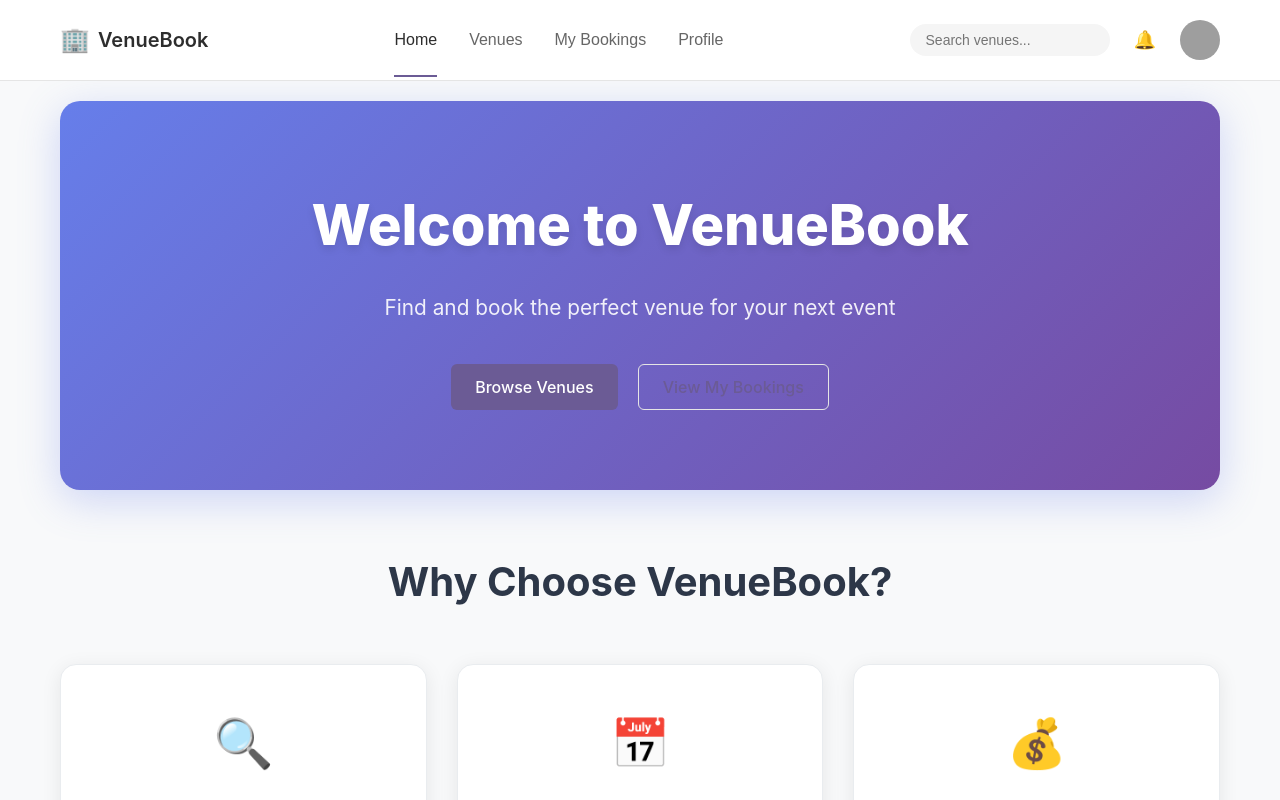
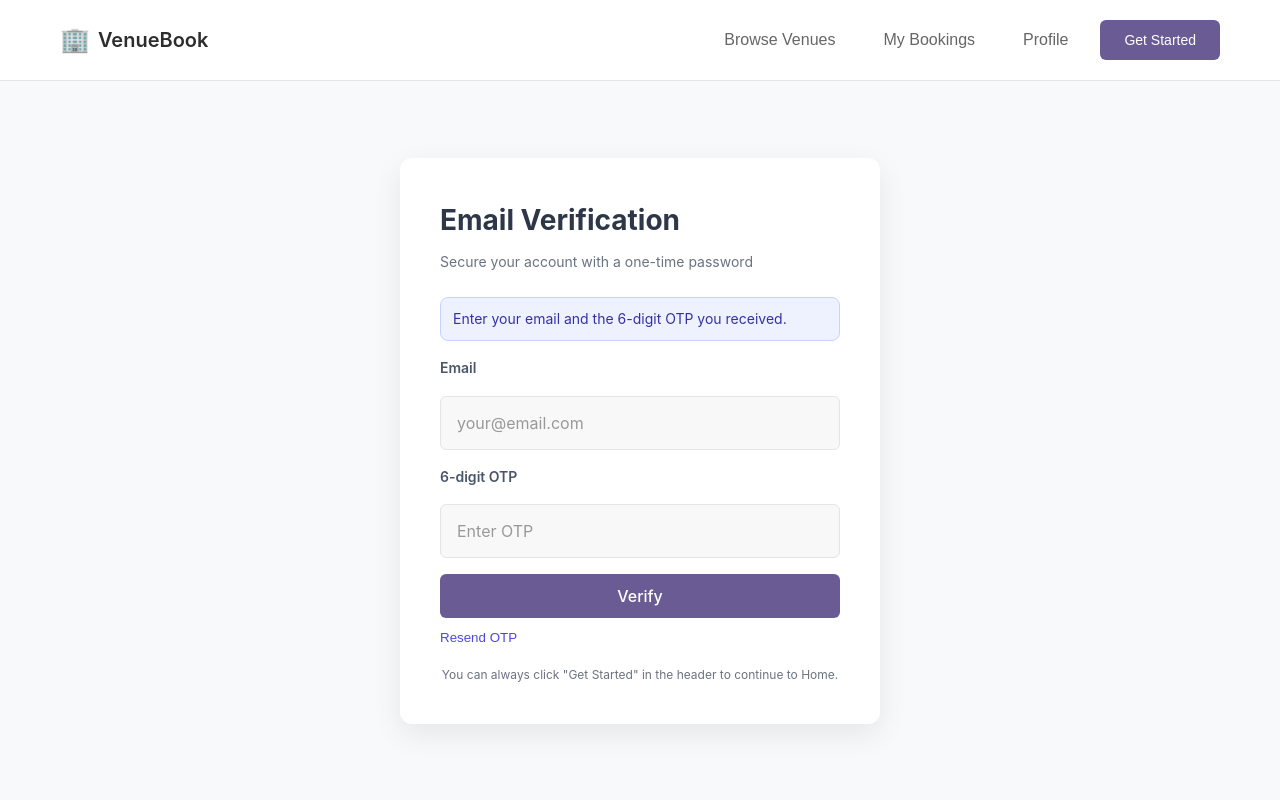
Before and after one commit to ritzsanchala2607/odoo_Final_54, a React (Vite) app in the folder Frontend/: page /verify-otp in a window 1280 px wide. Before the commit this address led to /home. Shown: the top 800 px of the page. Built offline with nearby package versions, Linux system fonts and the light colour scheme; grey boxes are pictures that could not be loaded.

Commit message:
added otp verification page

```diff
--- a/Frontend/src/App.jsx
+++ b/Frontend/src/App.jsx
@@ -7,6 +7,7 @@ import HomePage from './pages/HomePage';
 import VenuesPage from './pages/VenuesPage';
 import MyBookingsPage from './pages/MyBookingsPage';
 import ProfilePage from './pages/ProfilePage';
+import VerifyOtpPage from './pages/VerifyOtpPage';
 import './App.css';
 
 function App() {
@@ -17,6 +18,7 @@ function App() {
           <Route path="/" element={<Navigate to="/home" replace />} />
           <Route path="/login" element={<LoginPage />} />
           <Route path="/register" element={<RegisterPage />} />
+          <Route path="/verify-otp" element={<VerifyOtpPage />} />
           <Route path="/home" element={<HomePage />} />
           <Route path="/venues" element={<VenuesPage />} />
           <Route path="/mybookings" element={<MyBookingsPage />} />
--- a/Frontend/src/pages/LoginPage.jsx
+++ b/Frontend/src/pages/LoginPage.jsx
@@ -4,13 +4,11 @@ import axios from 'axios'; // ← make sure this is imported
 import Header from '../components/Header';
 import Button from '../components/Button';
 import Input from '../components/Input';
-import ForgotPasswordModal from '../components/ForgotPasswordModal';
 import './LoginPage.css';
 
 const LoginPage = () => {
   const [email, setEmail] = useState('');
   const [password, setPassword] = useState('');
-  const [showForgotPassword, setShowForgotPassword] = useState(false);
   const [error, setError] = useState('');
   const navigate = useNavigate();
 
@@ -81,7 +79,7 @@ const LoginPage = () => {
               <button
                 type="button"
                 className="forgot-password-link"
-                onClick={() => setShowForgotPassword(true)}
+                onClick={() => navigate('/verify-otp')}
               >
                 Forgot password?
               </button>
@@ -96,11 +94,6 @@ const LoginPage = () => {
           </div>
         </div>
       </div>
-
-      <ForgotPasswordModal
-        isOpen={showForgotPassword}
-        onClose={() => setShowForgotPassword(false)}
-      />
     </div>
   );
 };
--- a/Frontend/src/pages/RegisterPage.jsx
+++ b/Frontend/src/pages/RegisterPage.jsx
@@ -118,16 +118,24 @@ const RegisterPage = () => {
 
     if (Object.keys(newErrors).length === 0) {
       try {
-        // Generate OTP for verification
+        // Attempt to hit backend signup to trigger OTP email (best-effort)
+        try {
+          await axios.post(`${import.meta.env.VITE_BACKEND_URL}/api/user/register`, {
+            full_name: formData.username,
+            email: formData.email,
+            password: formData.password,
+            role: formData.role,
+          }, { withCredentials: true });
+        } catch (err) {
+          console.warn('Backend signup failed or unavailable. Proceeding to OTP step anyway.', err?.message);
+        }
+
+        // Generate OTP for demo-only fallback and move to verify page
         const otp = generateOTP();
-        console.log('Generated OTP:', otp);
+        console.log('Generated OTP (demo fallback):', otp);
 
-        // Simulate API call (frontend-only)
-        console.log('✅ Registration data ready for submission:', formData);
-
-        // Move to OTP verification step
-        setCurrentStep(2);
-
+        // Go to verify-otp page, pass email in query
+        navigate(`/verify-otp?email=${encodeURIComponent(formData.email)}`);
       } catch (error) {
         console.error('❌ Registration failed:', error);
         setErrors({ general: 'Registration failed. Please try again.' });
--- /dev/null
+++ b/Frontend/src/pages/VerifyOtpPage.css
@@ -0,0 +1,92 @@
+.verify-otp-page {
+  min-height: 100vh;
+  background-color: #f8f9fa;
+}
+
+.verify-container {
+  display: flex;
+  justify-content: center;
+  align-items: center;
+  min-height: calc(100vh - 80px);
+  padding: 20px;
+}
+
+.verify-card {
+  background: white;
+  width: 100%;
+  max-width: 480px;
+  padding: 40px;
+  border-radius: 12px;
+  box-shadow: 0 10px 30px rgba(0,0,0,0.08);
+}
+
+.verify-card h1 {
+  font-size: 28px;
+  font-weight: 700;
+  color: #2d3748;
+  margin: 0 0 8px 0;
+}
+
+.subtitle {
+  color: #6b7280;
+  margin: 0 0 24px 0;
+  font-size: 14px;
+}
+
+.info-banner {
+  background-color: #eef2ff;
+  color: #3730a3;
+  border: 1px solid #c7d2fe;
+  padding: 10px 12px;
+  border-radius: 8px;
+  margin-bottom: 16px;
+  font-size: 14px;
+}
+
+.error-banner {
+  background-color: #fee2e2;
+  color: #b91c1c;
+  border: 1px solid #fecaca;
+  padding: 10px 12px;
+  border-radius: 8px;
+  margin-bottom: 16px;
+  font-size: 14px;
+}
+
+.verify-form .form-group {
+  margin-bottom: 16px;
+}
+
+.verify-actions {
+  margin-top: 12px;
+  display: flex;
+  justify-content: space-between;
+}
+
+.link-button {
+  background: none;
+  border: none;
+  color: #4f46e5;
+  cursor: pointer;
+  padding: 0;
+}
+
+.link-button:hover {
+  text-decoration: underline;
+}
+
+.helper-text {
+  margin-top: 20px;
+  font-size: 12px;
+  color: #6b7280;
+  text-align: center;
+}
+
+.fade-in {
+  animation: fadeIn 0.6s ease-in;
+}
+
+@keyframes fadeIn {
+  from { opacity: 0; transform: translateY(10px); }
+  to { opacity: 1; transform: translateY(0); }
+}
--- /dev/null
+++ b/Frontend/src/pages/VerifyOtpPage.jsx
@@ -0,0 +1,133 @@
+import React, { useEffect, useMemo, useState } from 'react';
+import { useLocation, useNavigate } from 'react-router-dom';
+import Header from '../components/Header';
+import Button from '../components/Button';
+import Input from '../components/Input';
+import axios from 'axios';
+import './VerifyOtpPage.css';
+
+function useQuery() {
+  const { search } = useLocation();
+  return useMemo(() => new URLSearchParams(search), [search]);
+}
+
+const VerifyOtpPage = () => {
+  const navigate = useNavigate();
+  const query = useQuery();
+  const [email, setEmail] = useState(query.get('email') || '');
+  const [otp, setOtp] = useState('');
+  const [error, setError] = useState('');
+  const [info, setInfo] = useState('');
+  const [isSubmitting, setIsSubmitting] = useState(false);
+
+  useEffect(() => {
+    // If email not present in query, stay but show editable email field
+    if (!email) {
+      setInfo('Enter your email and the 6-digit OTP you received.');
+    } else {
+      setInfo(`We sent a 6-digit code to ${email}.`);
+    }
+  }, [email]);
+
+  const handleResend = async () => {
+    setError('');
+    setInfo('');
+    if (!email) {
+      setError('Please enter your email first.');
+      return;
+    }
+    try {
+      await axios.post(`${import.meta.env.VITE_BACKEND_URL}/api/user/resend-otp`, { email });
+      setInfo(`A new OTP has been sent to ${email}.`);
+    } catch (err) {
+      console.error(err);
+      setInfo('Could not reach server. If this is a demo, you may proceed using Get Started.');
+    }
+  };
+
+  const handleVerify = async (e) => {
+    e.preventDefault();
+    setError('');
+    if (!email) {
+      setError('Email is required.');
+      return;
+    }
+    if (!otp || otp.length !== 6) {
+      setError('Enter the 6-digit OTP.');
+      return;
+    }
+
+    setIsSubmitting(true);
+    try {
+      await axios.post(`${import.meta.env.VITE_BACKEND_URL}/api/user/verify-otp`, { email, otp });
+      navigate('/home');
+    } catch (err) {
+      console.error(err);
+      if (err.response?.status === 400 || err.response?.status === 401) {
+        setError(err.response?.data?.message || 'Invalid OTP. Please try again.');
+      } else {
+        setInfo('Could not verify due to network/server issue. If this is a demo, you can use Get Started to continue.');
+      }
+    } finally {
+      setIsSubmitting(false);
+    }
+  };
+
+  return (
+    <div className="verify-otp-page">
+      <Header />
+      <div className="verify-container fade-in">
+        <div className="verify-card">
+          <h1>Email Verification</h1>
+          <p className="subtitle">Secure your account with a one-time password</p>
+
+          {info && <div className="info-banner">{info}</div>}
+          {error && <div className="error-banner">{error}</div>}
+
+          <form onSubmit={handleVerify} className="verify-form">
+            <div className="form-group">
+              <label htmlFor="email">Email</label>
+              <Input
+                id="email"
+                type="email"
+                placeholder="your@email.com"
+                value={email}
+                onChange={(e) => setEmail(e.target.value)}
+                required
+              />
+            </div>
+
+            <div className="form-group">
+              <label htmlFor="otp">6-digit OTP</label>
+              <Input
+                id="otp"
+                type="text"
+                placeholder="Enter OTP"
+                value={otp}
+                onChange={(e) => setOtp(e.target.value.replace(/\D/g, '').slice(0, 6))}
+                maxLength={6}
+                required
+              />
+            </div>
+
+            <Button type="submit" variant="primary" fullWidth disabled={isSubmitting}>
+              {isSubmitting ? 'Verifying...' : 'Verify'}
+            </Button>
+          </form>
+
+          <div className="verify-actions">
+            <button type="button" className="link-button" onClick={handleResend}>
+              Resend OTP
+            </button>
+          </div>
+
+          <div className="helper-text">
+            You can always click "Get Started" in the header to continue to Home.
+          </div>
+        </div>
+      </div>
+    </div>
+  );
+};
+
+export default VerifyOtpPage;
```
